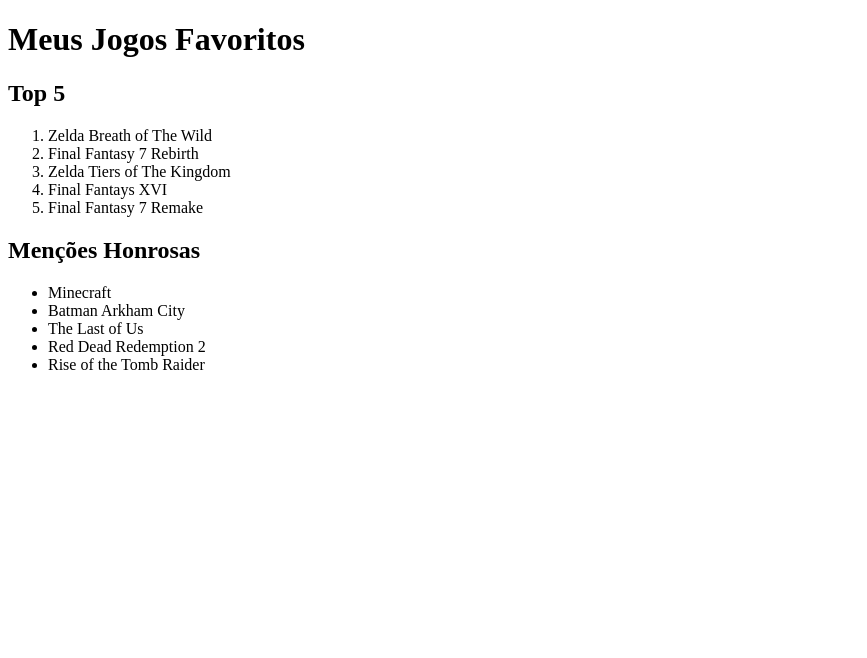
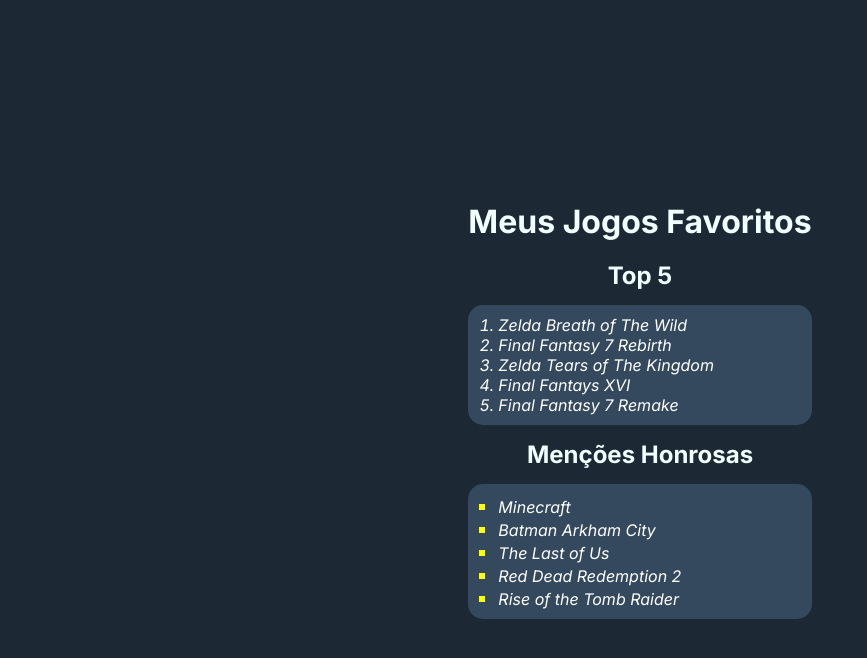
Before and after one commit to leobiz0/atividade_listas, a plain HTML site: page index.html in a window 1280 px wide. Shown: the whole page, without its empty margins (0-867 px from the left). Drawn offline with Linux system fonts and the light colour scheme.

Commit message:
Fim da atividade, correção do HTML, estilização das listas e do body

```diff
--- a/index.html
+++ b/index.html
@@ -7,6 +7,7 @@
     <title>Listas</title>
 </head>
 <body>
+    <div>
         <h1>Meus Jogos Favoritos</h1>
 
         <h2>Top 5</h2>
@@ -14,7 +15,7 @@
         <ol id="top5">
             <li>Zelda Breath of The Wild</li>
             <li>Final Fantasy 7 Rebirth</li>
-        <li>Zelda Tiers of The Kingdom</li>
+            <li>Zelda Tears of The Kingdom</li>
             <li>Final Fantays XVI</li>
             <li>Final Fantasy 7 Remake</li>
         </ol>
@@ -28,5 +29,6 @@
             <li>Red Dead Redemption 2</li>
             <li>Rise of the Tomb Raider</li>
         </ul>
+    </div>
 </body>
 </html>
--- a/style.css
+++ b/style.css
@@ -0,0 +1,55 @@
+@import url('https://fonts.googleapis.com/css2?family=Inter:ital,opsz,wght@0,14..32,100..900;1,14..32,100..900&display=swap');
+
+* {
+    margin: 0;
+    padding: 0;
+    box-sizing: border-box;
+    font-family: "Inter", sans-serif;
+}
+
+body {
+    background: #1c2833;
+    color: azure;
+    display: flex;
+    justify-content: center;
+    align-items: center;
+    height: 100vh;
+}
+
+h1 {
+    margin-block: 20px;
+}
+
+h2 {
+    text-align: center;
+    margin-block: 15px;
+}
+
+#top5 {
+    background: #34495e;
+    padding-top: 10px;
+    padding-bottom: 10px;
+    padding-left: 30px;
+    border-radius: 15px;
+    color: white;
+    font-style: italic;
+}
+
+#mencoes {
+    background: #34495e;
+    padding-top: 10px;
+    padding-bottom: 10px;
+    padding-left: 30px;
+    border-radius: 15px;
+    color: white;
+    font-style: italic;
+}
+
+#mencoes li {
+    list-style-type: square;
+}
+
+#mencoes li::marker {
+    font-size: 20px;
+    color: yellow;
+}
```
Lines whose indentation alone changed are shown as unchanged.
